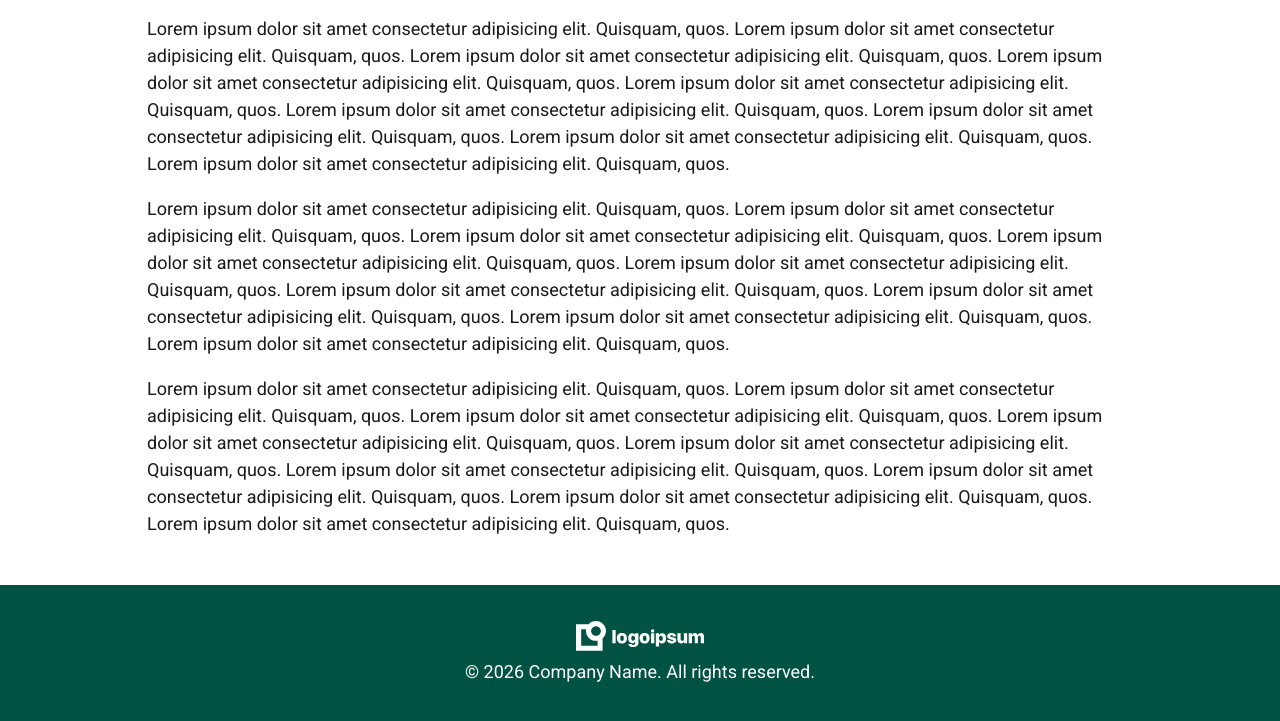
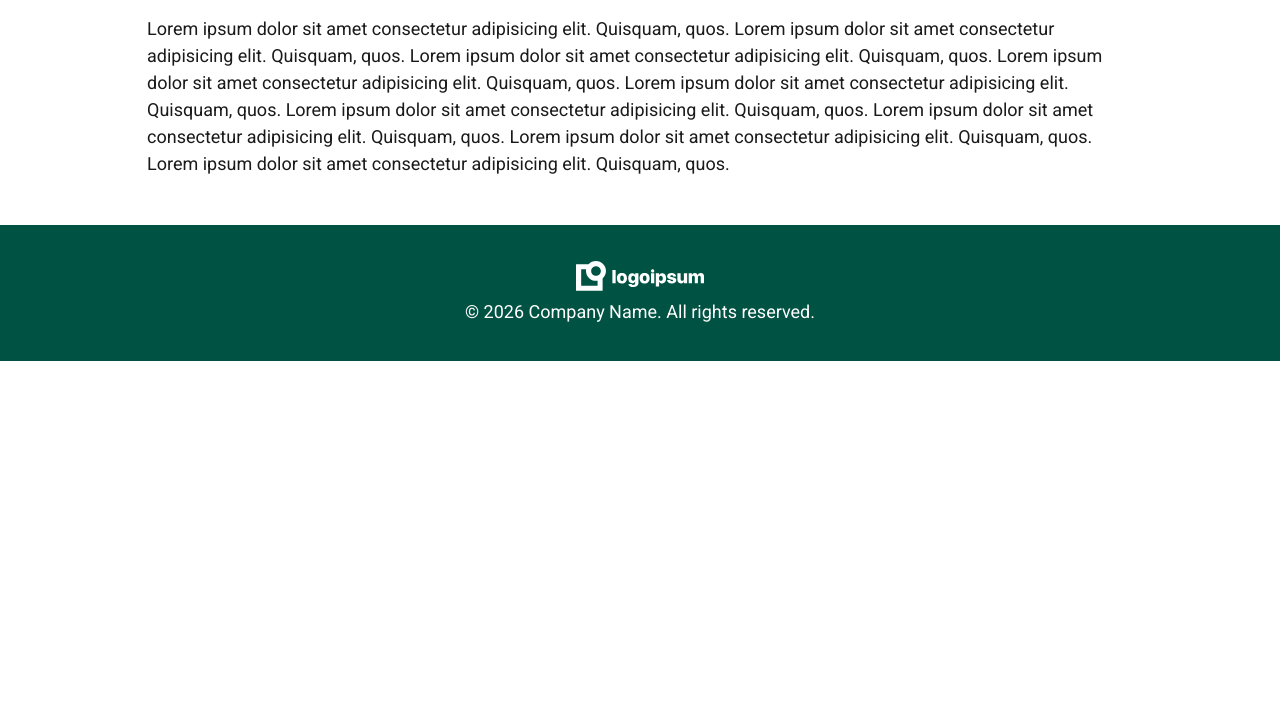
Before and after one commit to theHat13/dynamic-template, an Eleventy site: page src/blog/2025-01-31-a-new article.md in a window 1280 px wide. Shown: the part 1102-1823 px from the top of the page. After the commit the page ends 1463 px from the top, so only its background shows below. Built offline with nearby package versions, Linux system fonts and the light colour scheme; Eleventy itself is replaced by a stand-in of ours; files that its build step writes are made by us from their sources.

Commit message:
fixed article content

```diff
--- a/src/blog/2025-01-31-a-new article.md
+++ b/src/blog/2025-01-31-a-new article.md
@@ -9,7 +9,3 @@ description: This is a new article
 Lorem ipsum dolor sit amet consectetur adipisicing elit. Quisquam, quos. Lorem ipsum dolor sit amet consectetur adipisicing elit. Quisquam, quos. Lorem ipsum dolor sit amet consectetur adipisicing elit. Quisquam, quos. Lorem ipsum dolor sit amet consectetur adipisicing elit. Quisquam, quos. Lorem ipsum dolor sit amet consectetur adipisicing elit. Quisquam, quos. Lorem ipsum dolor sit amet consectetur adipisicing elit. Quisquam, quos. Lorem ipsum dolor sit amet consectetur adipisicing elit. Quisquam, quos. Lorem ipsum dolor sit amet consectetur adipisicing elit. Quisquam, quos. Lorem ipsum dolor sit amet consectetur adipisicing elit. Quisquam, quos.
 
 Lorem ipsum dolor sit amet consectetur adipisicing elit. Quisquam, quos. Lorem ipsum dolor sit amet consectetur adipisicing elit. Quisquam, quos. Lorem ipsum dolor sit amet consectetur adipisicing elit. Quisquam, quos. Lorem ipsum dolor sit amet consectetur adipisicing elit. Quisquam, quos. Lorem ipsum dolor sit amet consectetur adipisicing elit. Quisquam, quos. Lorem ipsum dolor sit amet consectetur adipisicing elit. Quisquam, quos. Lorem ipsum dolor sit amet consectetur adipisicing elit. Quisquam, quos. Lorem ipsum dolor sit amet consectetur adipisicing elit. Quisquam, quos. Lorem ipsum dolor sit amet consectetur adipisicing elit. Quisquam, quos.
-
-Lorem ipsum dolor sit amet consectetur adipisicing elit. Quisquam, quos. Lorem ipsum dolor sit amet consectetur adipisicing elit. Quisquam, quos. Lorem ipsum dolor sit amet consectetur adipisicing elit. Quisquam, quos. Lorem ipsum dolor sit amet consectetur adipisicing elit. Quisquam, quos. Lorem ipsum dolor sit amet consectetur adipisicing elit. Quisquam, quos. Lorem ipsum dolor sit amet consectetur adipisicing elit. Quisquam, quos. Lorem ipsum dolor sit amet consectetur adipisicing elit. Quisquam, quos. Lorem ipsum dolor sit amet consectetur adipisicing elit. Quisquam, quos. Lorem ipsum dolor sit amet consectetur adipisicing elit. Quisquam, quos.
-
-Lorem ipsum dolor sit amet consectetur adipisicing elit. Quisquam, quos. Lorem ipsum dolor sit amet consectetur adipisicing elit. Quisquam, quos. Lorem ipsum dolor sit amet consectetur adipisicing elit. Quisquam, quos. Lorem ipsum dolor sit amet consectetur adipisicing elit. Quisquam, quos. Lorem ipsum dolor sit amet consectetur adipisicing elit. Quisquam, quos. Lorem ipsum dolor sit amet consectetur adipisicing elit. Quisquam, quos. Lorem ipsum dolor sit amet consectetur adipisicing elit. Quisquam, quos. Lorem ipsum dolor sit amet consectetur adipisicing elit. Quisquam, quos. Lorem ipsum dolor sit amet consectetur adipisicing elit. Quisquam, quos.
```
